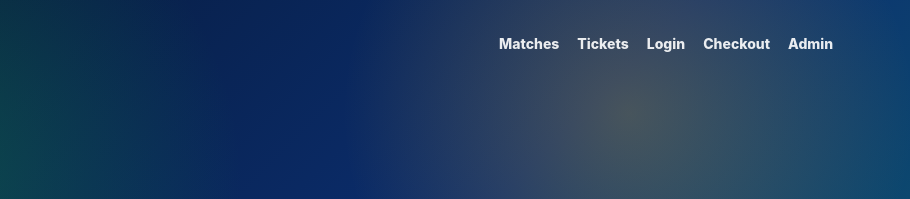
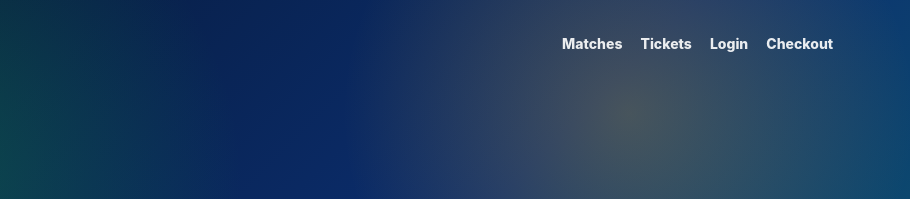
Before and after one commit to bmugo317-svg/FIFA, a plain HTML site: page index.html in a window 1280 px wide. Shown: the top 199 px of the page, 370-1280 px from the left. Drawn offline with nearby package versions, Linux system fonts and the light colour scheme; no server answers.

Commit message:
Load admin visibility guard

```diff
--- a/index.html
+++ b/index.html
@@ -162,5 +162,6 @@
 
   <script src="https://cdn.jsdelivr.net/npm/@supabase/supabase-js@2"></script>
   <script src="app.js"></script>
+  <script src="admin-guard.js"></script>
 </body>
 </html>
```
